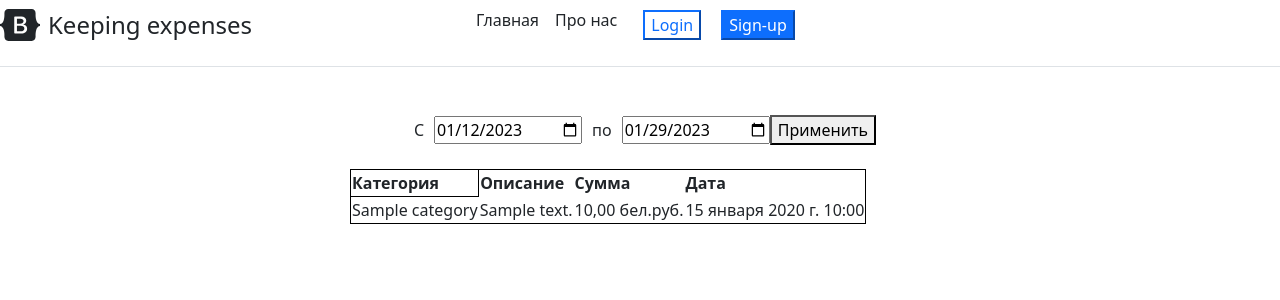
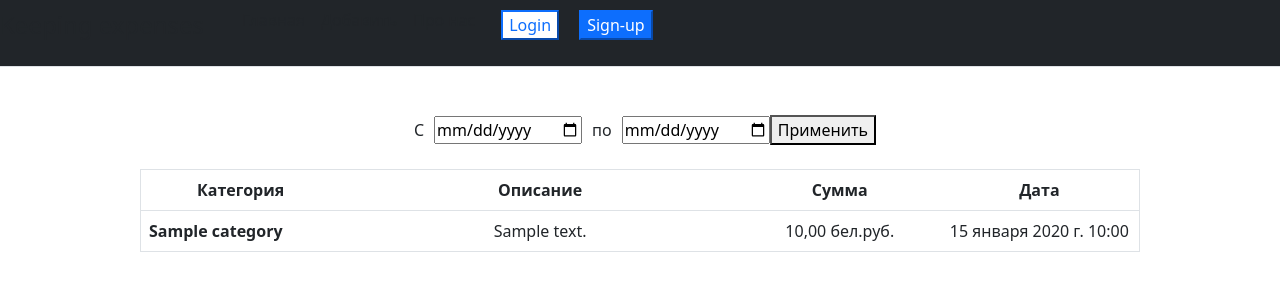
Before and after one commit to 20Anastasiya/Keeping_expenses, a Django app: template templates/expenses/datelist.html in a window 1280 px wide. Shown: the top 300 px of the page. Run offline with Django 4.2, Linux system fonts and the light colour scheme; the template is opened without the code that fills it: values that come from a table or form of the project are taken from there, others are empty; tables that the repository leaves empty hold one stand-in row (values such as "Sample post"); some libraries are stand-ins or nearby versions.

Commit message:
work with templates

```diff
--- a/keeping/static/maisnstyle.css
+++ b/keeping/static/maisnstyle.css
@@ -40,3 +40,7 @@ justify-content: center;
 label {
     margin: 0px 10px 0px 10px;
 }
+
+.text-bg-dark{
+    background-color: tan;
+}
--- a/keeping/static/style.css
+++ b/keeping/static/style.css
@@ -9,7 +9,7 @@ a {text-decoration: none; /*убираем подчеркивание текст
 .head-m {display: inline-block;}
 
 nav {
-    width: 580px;
+    width: 1000px;
     position: relative;
     margin: 0 auto;
 }
--- a/templates/expenses/datelist.html
+++ b/templates/expenses/datelist.html
@@ -8,16 +8,18 @@
     <link rel="stylesheet" href="{% static 'style.css' %}">
     <link rel="stylesheet" href="{% static 'maisnstyle.css' %}">
     <link rel="stylesheet" href="https://cdn.jsdelivr.net/npm/bootstrap@5.2.3/dist/css/bootstrap.min.css">
+    <!--<link rel="stylesheet" href="https://stackpath.bootstrapcdn.com/bootstrap/4.5.0/css/bootstrap.min.css">-->
 </head>
 <body>
-    <div class="d-flex flex-column flex-md-row align-items-center pb-3 mb-4 border-bottom">
+    <div class="d-flex flex-column flex-md-row align-items-center pb-3 mb-4 border-bottom text-bg-dark">
       <a href="/" class="d-flex align-items-center text-dark text-decoration-none">
-        <svg xmlns="http://www.w3.org/2000/svg" width="40" height="32" class="me-2" viewBox="0 0 118 94" role="img"><title>Bootstrap</title><path fill-rule="evenodd" clip-rule="evenodd" d="M24.509 0c-6.733 0-11.715 5.893-11.492 12.284.214 6.14-.064 14.092-2.066 20.577C8.943 39.365 5.547 43.485 0 44.014v5.972c5.547.529 8.943 4.649 10.951 11.153 2.002 6.485 2.28 14.437 2.066 20.577C12.794 88.106 17.776 94 24.51 94H93.5c6.733 0 11.714-5.893 11.491-12.284-.214-6.14.064-14.092 2.066-20.577 2.009-6.504 5.396-10.624 10.943-11.153v-5.972c-5.547-.529-8.934-4.649-10.943-11.153-2.002-6.484-2.28-14.437-2.066-20.577C105.214 5.894 100.233 0 93.5 0H24.508zM80 57.863C80 66.663 73.436 72 62.543 72H44a2 2 0 01-2-2V24a2 2 0 012-2h18.437c9.083 0 15.044 4.92 15.044 12.474 0 5.302-4.01 10.049-9.119 10.88v.277C75.317 46.394 80 51.21 80 57.863zM60.521 28.34H49.948v14.934h8.905c6.884 0 10.68-2.772 10.68-7.727 0-4.643-3.264-7.207-9.012-7.207zM49.948 49.2v16.458H60.91c7.167 0 10.964-2.876 10.964-8.281 0-5.406-3.903-8.178-11.425-8.178H49.948z" fill="currentColor"></path></svg>
+        <!--<svg xmlns="http://www.w3.org/2000/svg" width="40" height="32" class="me-2" viewBox="0 0 118 94" role="img"><title>Bootstrap</title><path fill-rule="evenodd" clip-rule="evenodd" d="M24.509 0c-6.733 0-11.715 5.893-11.492 12.284.214 6.14-.064 14.092-2.066 20.577C8.943 39.365 5.547 43.485 0 44.014v5.972c5.547.529 8.943 4.649 10.951 11.153 2.002 6.485 2.28 14.437 2.066 20.577C12.794 88.106 17.776 94 24.51 94H93.5c6.733 0 11.714-5.893 11.491-12.284-.214-6.14.064-14.092 2.066-20.577 2.009-6.504 5.396-10.624 10.943-11.153v-5.972c-5.547-.529-8.934-4.649-10.943-11.153-2.002-6.484-2.28-14.437-2.066-20.577C105.214 5.894 100.233 0 93.5 0H24.508zM80 57.863C80 66.663 73.436 72 62.543 72H44a2 2 0 01-2-2V24a2 2 0 012-2h18.437c9.083 0 15.044 4.92 15.044 12.474 0 5.302-4.01 10.049-9.119 10.88v.277C75.317 46.394 80 51.21 80 57.863zM60.521 28.34H49.948v14.934h8.905c6.884 0 10.68-2.772 10.68-7.727 0-4.643-3.264-7.207-9.012-7.207zM49.948 49.2v16.458H60.91c7.167 0 10.964-2.876 10.964-8.281 0-5.406-3.903-8.178-11.425-8.178H49.948z" fill="currentColor"></path></svg>-->
         <span class="fs-4">Keeping expenses</span>
       </a>
 
       <nav class="d-inline-flex mt-2 mt-md-0 ms-md-auto">
         <a class="me-3 py-2 text-dark text-decoration-none" href="#">Главная</a>
+        <a class="me-3 py-2 text-dark text-decoration-none" href="http://127.0.0.1:8000/keeping/create/">Добавить</a>
         <a class="me-3 py-2 text-dark text-decoration-none" href="#">Про нас</a>
         <li class="head-m"><button type="button" class="log-btn">Login</button></li>
         <li class="head-m"><button type="button" class="sin-btn">Sign-up</button></li>
@@ -26,14 +28,14 @@
     <br>
     <form method="get">
         <label for="start_date">С</label>
-        <input type="date" name="start_date" value="2023-01-12">
+        <input type="date" name="start_date">
         <label for="end_date">по</label>
-        <input type="date" name="end_date" value="2023-01-29">
+        <input type="date" name="end_date">
         {% csrf_token %}
         <button type="submit">Применить</button>
     </form>
     <br>
-    <nav>
+    <!--<nav>
         <table class="listtable">
             <tr><th class="listtable">Категория</th><th>Описание</th><th>Сумма</th><th>Дата</th></tr>
             {% for item in expenses %}
@@ -42,6 +44,30 @@
                 <p>Записи отсутствуют</p>
             {% endfor %}
         </table>
+    </nav>-->
+    <nav>
+        <table class="table text-center">
+        <thead>
+          <tr>
+            <th style="width: 20%;">Категория</th>
+            <th style="width: 40%;">Описание</th>
+            <th style="width: 20%;">Сумма</th>
+            <th style="width: 20%;">Дата</th>
+          </tr>
+        </thead>
+        <tbody>
+            {% for item in expenses %}
+              <tr>
+                <th scope="row" class="text-start">{{item.category}}</th>
+                <td>{{item.description}}</td>
+                <td>{{item.amount}} бел.руб.</td>
+                <td>{{item.date}}</td>
+              </tr>
+            {% empty %}
+                    <p>Записи отсутствуют</p>
+            {% endfor %}
+        </tbody>
+      </table>
     </nav>
 </body>
 </html>
```
Also changed, not shown: keeping/views.py (+4 -4 lines), templates/expenses/basic.html (+18 -1 lines).
